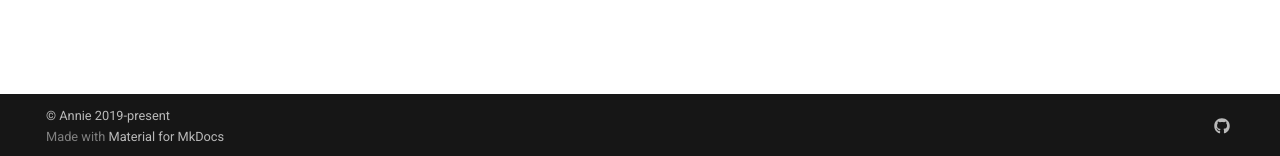
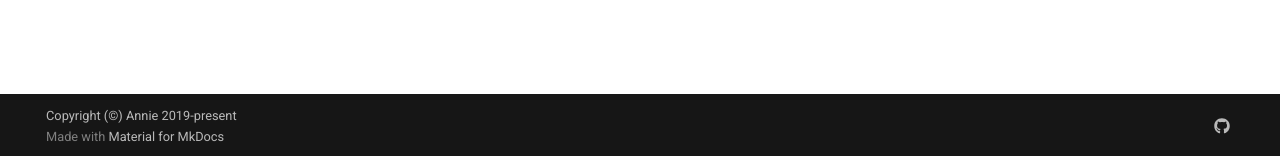
Before and after one commit to annieapp/annie, an MkDocs documentation site: the page built from docs/index.md, in a window 1280 px wide. Shown: the part 741-897 px from the top of the page. Built offline with MkDocs 1.6.1 and Material for MkDocs 9.7.7, drawn with Linux system fonts in a browser that asks for light colours; comment, search, counter and statistics services are not loaded.

Commit message:
update docs copyright

```diff
--- a/mkdocs.yml
+++ b/mkdocs.yml
@@ -41,7 +41,7 @@ markdown_extensions:
 
 site_url: https://docs.annieapp.co
 site_author: Annie Team
-copyright: © Annie 2019-present
+copyright: Copyright (©) Annie 2019-present
 remote_branch: master
 
 extra:
```
